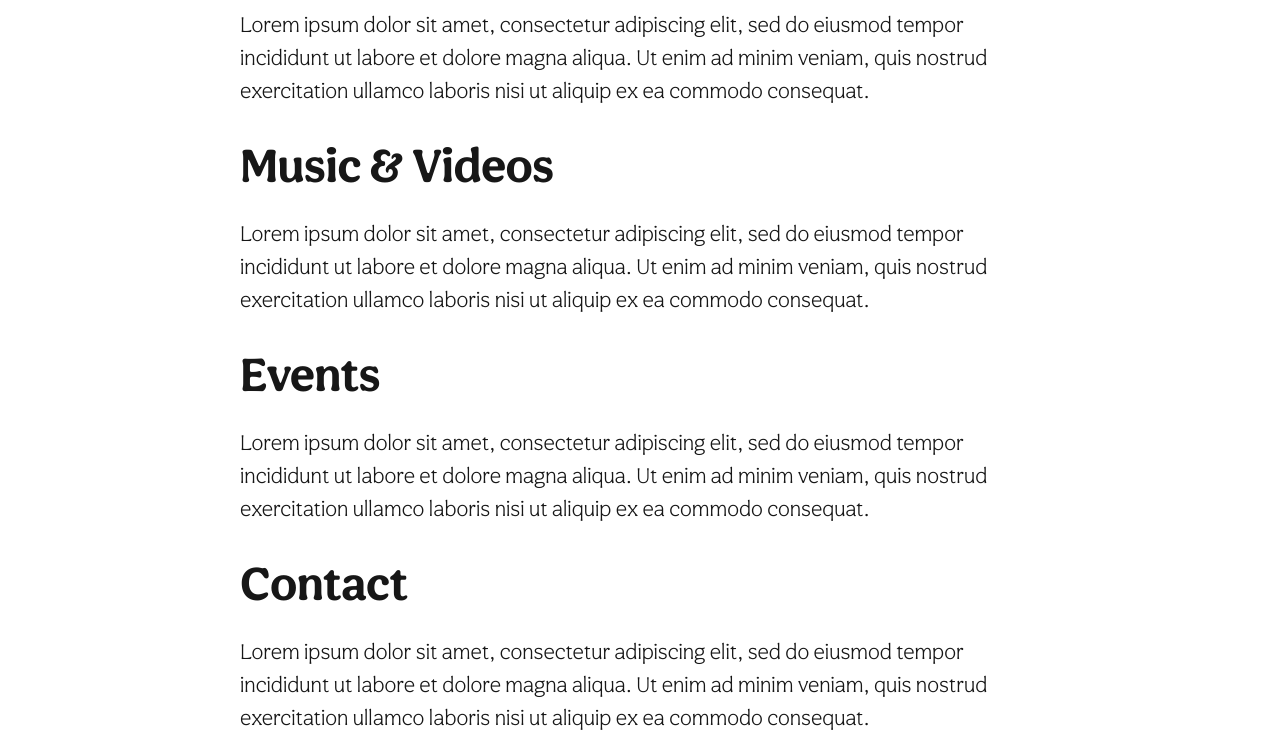
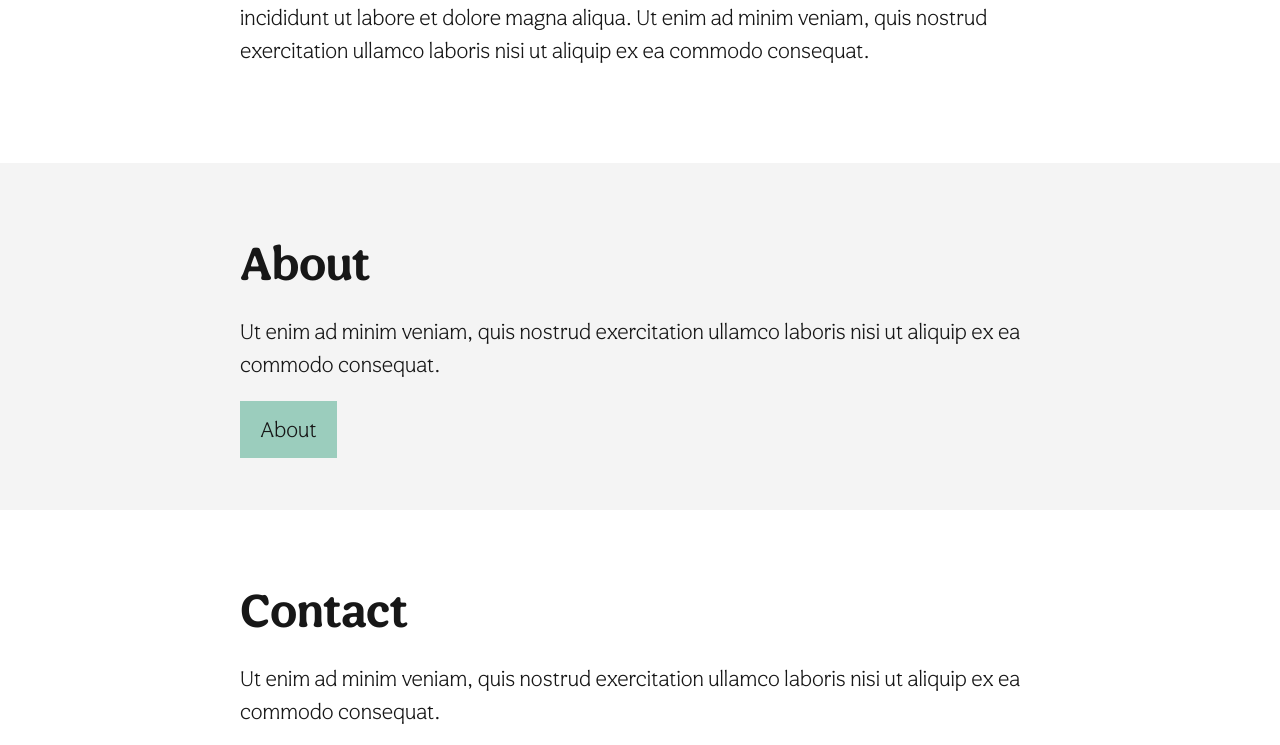
Before and after one commit to hbrok/travisphillipsmusician, an Eleventy site: page content/index.md in a window 1280 px wide. Shown: the part 680-1425 px from the top of the page. Built offline with nearby package versions, Linux system fonts and the light colour scheme; Eleventy itself is replaced by a stand-in of ours; files that its build step writes are made by us from their sources; a web font is replaced by a local one; what markdown-it-attrs would draw is missing.

Commit message:
Add excerpt for pages on homepage

```diff
--- a/_includes/home.html
+++ b/_includes/home.html
@@ -16,8 +16,26 @@ layout: base.html
 	</div>
 </header>
 
-<main id="skip" class="container">
+<main id="skip">
 	<article>
-		{{ content }}
+		{% if content %}
+			<section>
+				<div class="container">
+					{{ content }}
+				</div>
+			</section>
+		{% endif %}
+
+		{% for post in collections.all %}
+			{% if post.data.summary %}
+				<section>
+					<div class="container">
+						<h2>{{ post.data.title }}</h2>
+						<p>{{ post.data.summary }}</p>
+						<a href="{{ post.url }}" class="button">{{ post.data.title }}</a>
+					</div>
+				</section>
+			{% endif %}
+	  	{% endfor %}
 	</article>
 </main>
--- a/_src/scss/style.scss
+++ b/_src/scss/style.scss
@@ -5,7 +5,7 @@ $blue: #9BCDBD;
 $dark-blue: #2E564A;
 $orange: #D2804E;
 $black: #171717;
-$light-grey: #ECECEC;
+$light-grey: #f4f4f4;
 
 $aesthet: "AesthetNova", serif;
 
@@ -66,6 +66,17 @@ main {
     display: grid;
     align-self: flex-end;
     align-items: center;
+}
+
+.button {
+    margin-bottom: 1rem;
+    padding: 1rem 1.25rem;
+    background-color: $blue;
+    text-decoration: none;
+
+    &:hover, &:focus, &:active {
+
+    }
 }
 
 .container {
@@ -162,6 +173,7 @@ footer {
 .home-header--inner {
     display: grid;
     grid-gap: 2rem;
+    margin-bottom: 3rem;
     padding-top: 3rem;
     text-align: center;
 
@@ -209,6 +221,18 @@ main h1:first-child {
     }
 }
 
+section {
+    padding: 3rem 0;
+
+    &:nth-child(2n) {
+        background-color: $light-grey;
+    }
+
+    p {
+        margin-bottom: 2rem;
+    }
+}
+
 .visually-hidden {
     border: 0;
     clip: rect(1px, 1px, 1px, 1px);
--- a/content/about.md
+++ b/content/about.md
@@ -2,8 +2,8 @@
 layout: page.html
 eleventyNavigation:
   key: About
+title: About
 summary: Ut enim ad minim veniam, quis nostrud exercitation ullamco laboris nisi ut aliquip ex ea commodo consequat.
 ---
-# About
 
 Lorem ipsum dolor sit amet, consectetur adipiscing elit, sed do eiusmod tempor incididunt ut labore et dolore magna aliqua. Ut enim ad minim veniam, quis nostrud exercitation ullamco laboris nisi ut aliquip ex ea commodo consequat.
--- a/content/contact.md
+++ b/content/contact.md
@@ -2,8 +2,8 @@
 layout: page.html
 eleventyNavigation:
   key: Contact
+title: Contact
+summary: Ut enim ad minim veniam, quis nostrud exercitation ullamco laboris nisi ut aliquip ex ea commodo consequat.
 ---
 
-# Contact
-
 Lorem ipsum dolor sit amet, consectetur adipiscing elit, sed do eiusmod tempor incididunt ut labore et dolore magna aliqua. Ut enim ad minim veniam, quis nostrud exercitation ullamco laboris nisi ut aliquip ex ea commodo consequat.
--- a/content/index.md
+++ b/content/index.md
@@ -2,18 +2,4 @@
 layout: home.html
 ---
 
-## About
-
 Lorem ipsum dolor sit amet, consectetur adipiscing elit, sed do eiusmod tempor incididunt ut labore et dolore magna aliqua. Ut enim ad minim veniam, quis nostrud exercitation ullamco laboris nisi ut aliquip ex ea commodo consequat.
-
-## Music & Videos
-
-Lorem ipsum dolor sit amet, consectetur adipiscing elit, sed do eiusmod tempor incididunt ut labore et dolore magna aliqua. Ut enim ad minim veniam, quis nostrud exercitation ullamco laboris nisi ut aliquip ex ea commodo consequat.
-
-## Events
-
-Lorem ipsum dolor sit amet, consectetur adipiscing elit, sed do eiusmod tempor incididunt ut labore et dolore magna aliqua. Ut enim ad minim veniam, quis nostrud exercitation ullamco laboris nisi ut aliquip ex ea commodo consequat.
-
-## Contact
-
-Lorem ipsum dolor sit amet, consectetur adipiscing elit, sed do eiusmod tempor incididunt ut labore et dolore magna aliqua. Ut enim ad minim veniam, quis nostrud exercitation ullamco laboris nisi ut aliquip ex ea commodo consequat.
--- a/content/media.md
+++ b/content/media.md
@@ -2,8 +2,8 @@
 layout: page.html
 eleventyNavigation:
   key: Music & Videos
+title: Music & Videos
+summary: Ut enim ad minim veniam, quis nostrud exercitation ullamco laboris nisi ut aliquip ex ea commodo consequat.
 ---
 
-# Music & Videos
-
 Lorem ipsum dolor sit amet, consectetur adipiscing elit, sed do eiusmod tempor incididunt ut labore et dolore magna aliqua. Ut enim ad minim veniam, quis nostrud exercitation ullamco laboris nisi ut aliquip ex ea commodo consequat.
```
Also changed, not shown: assets/css/style.css, 1 other file.
